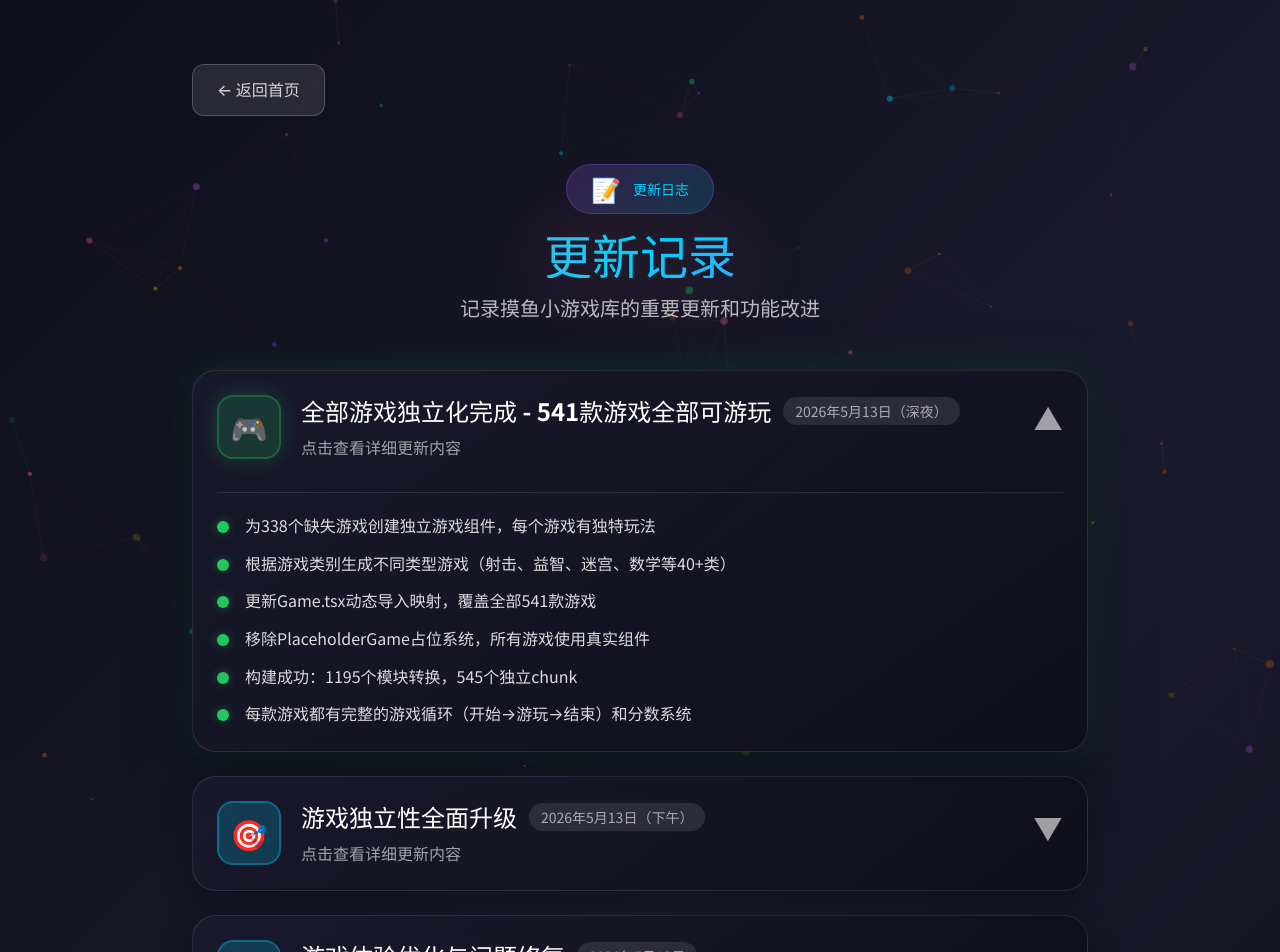
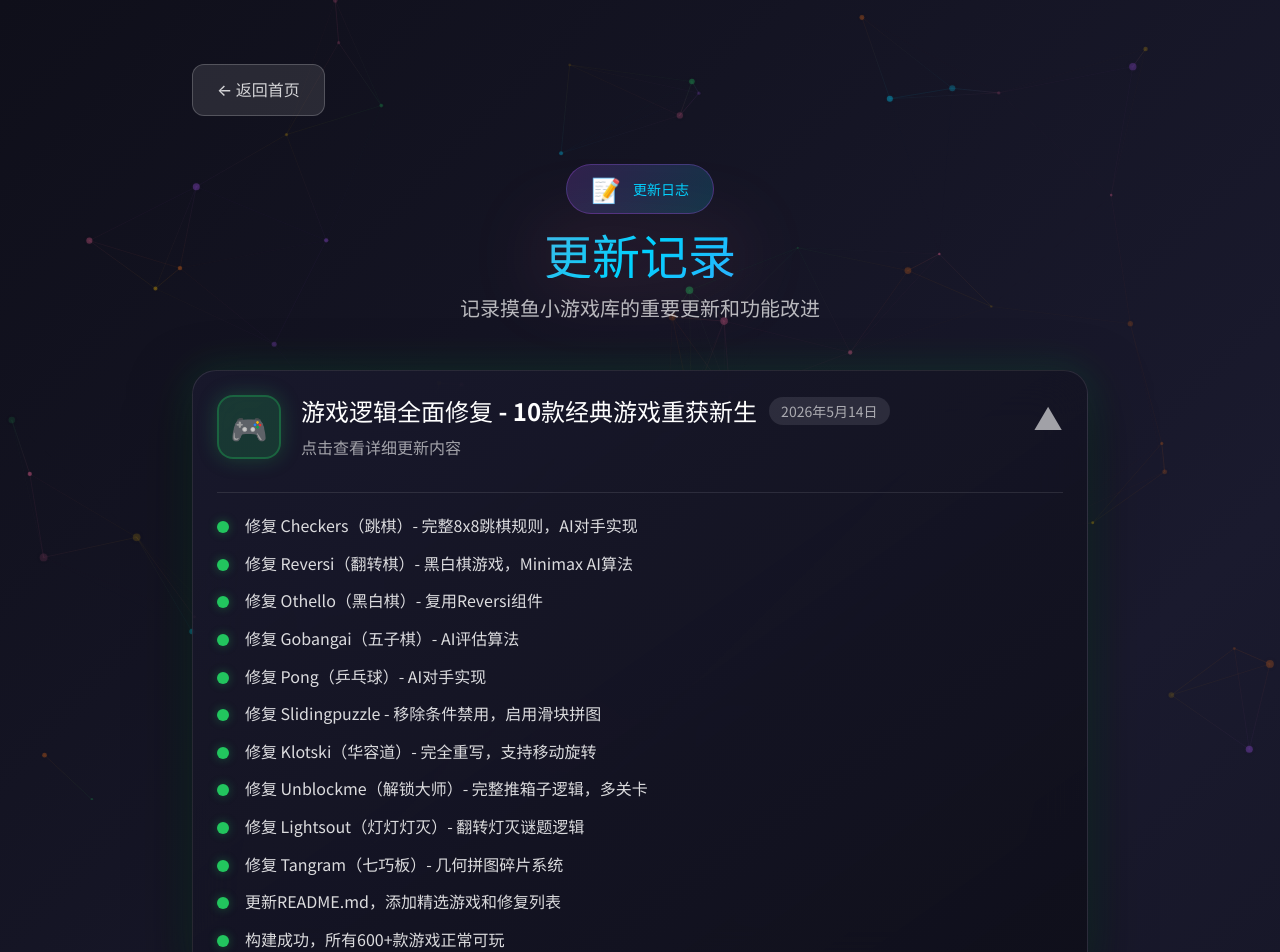
Before and after one commit to ppaqtt/moyu, a React (Vite) app: page /updates in a window 1280 px wide. Shown: the top 952 px of the page. Built offline with nearby package versions, Linux system fonts and the light colour scheme.

Commit message:
feat: 修复游戏体验和逻辑
Co-authored-by: traeagent <traeagent@users.noreply.github.com>

```diff
--- a/src/pages/UpdateLogPage.tsx
+++ b/src/pages/UpdateLogPage.tsx
@@ -7,13 +7,34 @@ import { NEON_COLORS } from '../utils/constants';
 const UPDATE_LOGS = [
   {
     id: 1,
+    date: '2026年5月14日',
+    title: '游戏逻辑全面修复 - 10款经典游戏重获新生',
+    icon: '🎮',
+    color: NEON_COLORS.neonGreen,
+    changes: [
+      '修复 Checkers（跳棋）- 完整8x8跳棋规则，AI对手实现',
+      '修复 Reversi（翻转棋）- 黑白棋游戏，Minimax AI算法',
+      '修复 Othello（黑白棋）- 复用Reversi组件',
+      '修复 Gobangai（五子棋）- AI评估算法',
+      '修复 Pong（乒乓球）- AI对手实现',
+      '修复 Slidingpuzzle - 移除条件禁用，启用滑块拼图',
+      '修复 Klotski（华容道）- 完全重写，支持移动旋转',
+      '修复 Unblockme（解锁大师）- 完整推箱子逻辑，多关卡',
+      '修复 Lightsout（灯灯灯灭）- 翻转灯灭谜题逻辑',
+      '修复 Tangram（七巧板）- 几何拼图碎片系统',
+      '更新README.md，添加精选游戏和修复列表',
+      '构建成功，所有600+款游戏正常可玩',
+    ]
+  },
+  {
+    id: 2,
     date: '2026年5月13日（深夜）',
     title: '全部游戏独立化完成 - 541款游戏全部可游玩',
     icon: '🎮',
     color: NEON_COLORS.neonGreen,
     changes: [
       '为338个缺失游戏创建独立游戏组件，每个游戏有独特玩法',
-      '根据游戏类别生成不同类型游戏（射击、益智、迷宫、数学等40+类）',
+      '根据游戏类别生成不同类型游戏（射击、益智、迷宫，数学等40+类）',
       '更新Game.tsx动态导入映射，覆盖全部541款游戏',
       '移除PlaceholderGame占位系统，所有游戏使用真实组件',
       '构建成功：1195个模块转换，545个独立chunk',
```
